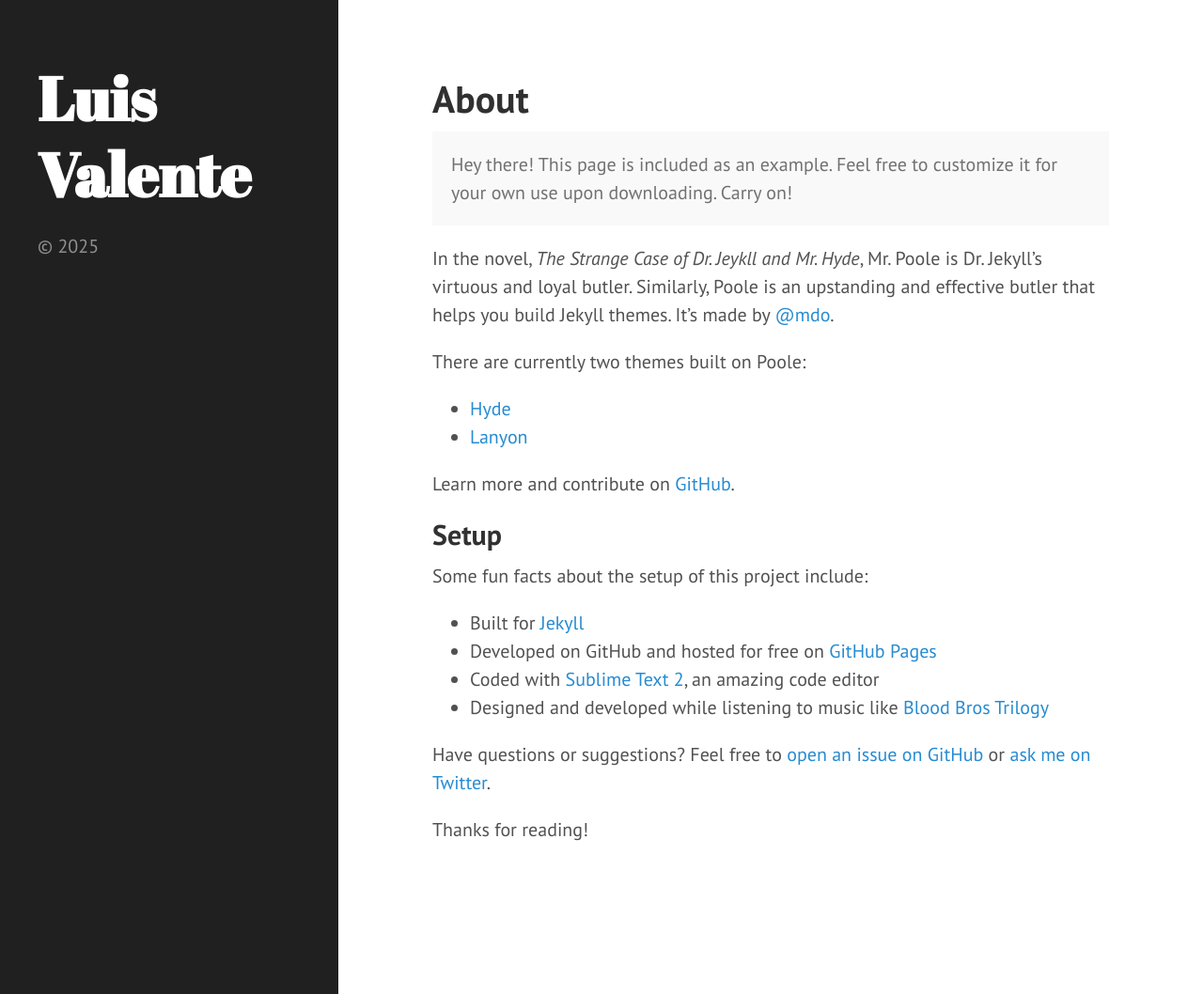
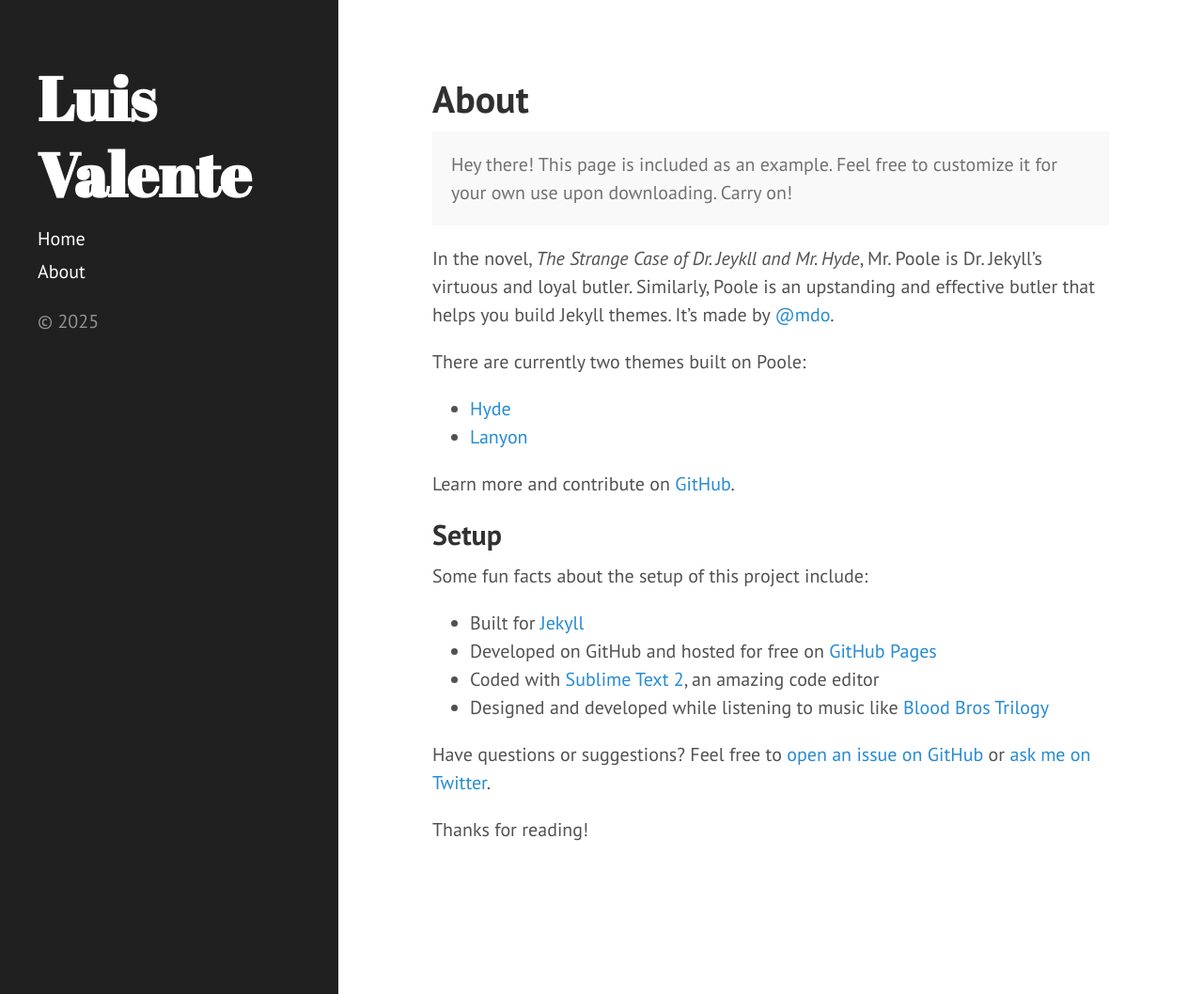
Before and after one commit to LC120109/lc120109.github.io, a Jekyll site: the page built from about.md, in a window 1280 px wide and 1058 px high. Shown: the whole window at 94% size. Built offline with Jekyll 4.4.1, drawn with Linux system fonts in a browser that asks for light colours.

Commit message:
Update sidebar.html

```diff
--- a/_includes/sidebar.html
+++ b/_includes/sidebar.html
@@ -9,7 +9,10 @@
     </div>
 
     <nav class="sidebar-nav">
-      <!-- your links -->
+    <a class="sidebar-nav-item{% if page.url == site.baseurl %} active{% endif %}" href="{{ site.baseurl }}">Home</a>
+    <a class="sidebar-nav-item{% if page.url == '/about/' %} active{% endif %}" href="{{ '/about/' | relative_url }}">About</a>
+</nav>
+
     </nav>
 
     <!-- Remove or customize the footer if it currently shows your name -->
```
